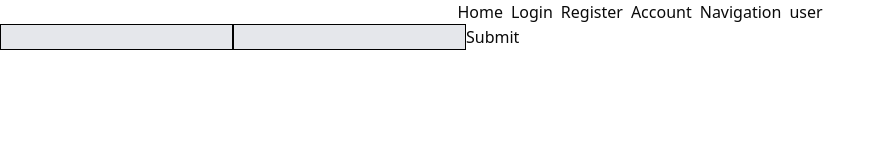
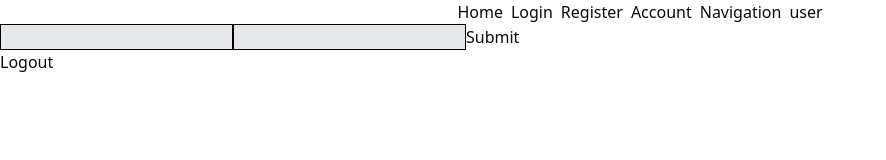
Before and after one commit to BMPaiba/01-challenge-MERN, a React (Vite) app in the folder front/: page /auth in a window 1280 px wide. Shown: the top 160 px of the page, without its empty margins (0-886 px from the left). Built offline with nearby package versions, Linux system fonts and the light colour scheme; no server answers.

Commit message:
feat(auth): store JWT in cookies for authentication

```diff
--- a/front/package.json
+++ b/front/package.json
@@ -12,9 +12,11 @@
   "dependencies": {
     "@hookform/resolvers": "^3.10.0",
     "@reduxjs/toolkit": "^2.5.1",
+    "@types/js-cookie": "^3.0.6",
     "axios": "^1.7.9",
     "class-variance-authority": "^0.7.1",
     "clsx": "^2.1.1",
+    "js-cookie": "^3.0.5",
     "lucide-react": "^0.474.0",
     "react": "^18.3.1",
     "react-dom": "^18.3.1",
--- a/front/src/features/auth/pages/login.tsx
+++ b/front/src/features/auth/pages/login.tsx
@@ -2,6 +2,8 @@ import { useForm, SubmitHandler } from "react-hook-form";
 import { z } from "zod";
 import { zodResolver } from "@hookform/resolvers/zod";
 import { postLoginApi } from "../actions/login.action";
+import { useDispatch } from "react-redux";
+import { login, logout } from "../store/authSlice";
 
 interface IFormInput {
   email: string;
@@ -9,36 +11,48 @@ interface IFormInput {
 }
 
 const schema = z.object({
-  email: z.string().email("Debe ser un correo electrónico válido").max(20, "El correo no debe exceder los 20 caracteres"),
+  email: z
+    .string()
+    .email("Debe ser un correo electrónico válido")
+    .max(20, "El correo no debe exceder los 20 caracteres"),
   password: z.string().min(6, "La contraseña debe tener al menos 6 caracteres"),
 });
 
-
 export default function Login() {
-  const { register, handleSubmit, formState: { errors } } = useForm<IFormInput>({
+  const dispatch = useDispatch();
+  const {
+    register,
+    handleSubmit,
+    formState: { errors },
+  } = useForm<IFormInput>({
     resolver: zodResolver(schema),
   });
 
   const onSubmit: SubmitHandler<IFormInput> = async (data) => {
-    const login = await postLoginApi(data);
-    console.log(login);
+    try {
+      const loginResponse = await postLoginApi(data);
+      dispatch(login({ user: loginResponse.user, token: loginResponse.jwt }));
+    } catch (error) {
+      console.error("Error during login:", error);
+    }
+  };
+
+  const onLogout = () => {
+    dispatch(logout());
   };
 
   return (
-    <form onSubmit={handleSubmit(onSubmit)}>
-      <input
-        {...register("email")}
-        className="bg-gray-200 border border-black text-black"
-      />
-      {errors.email && <p>{errors.email.message}</p>}
+    <div>
+      <form onSubmit={handleSubmit(onSubmit)}>
+        <input {...register("email")} className="bg-gray-200 border border-black text-black" />
+        {errors.email && <p>{errors.email.message}</p>}
 
-      <input
-        {...register("password")}
-        className="bg-gray-200 border border-black text-black"
-      />
-      {errors.password && <p>{errors.password.message}</p>}
+        <input {...register("password")} className="bg-gray-200 border border-black text-black" />
+        {errors.password && <p>{errors.password.message}</p>}
 
-      <input type="submit" />
-    </form>
+        <input type="submit" />
+      </form>
+      <button onClick={onLogout}>Logout</button>
+    </div>
   );
 }
--- a/front/src/features/auth/store/authSlice.ts
+++ b/front/src/features/auth/store/authSlice.ts
@@ -1,26 +1,35 @@
 import { createSlice, PayloadAction } from "@reduxjs/toolkit";
+import Cookies from "js-cookie";
 
 interface AuthState {
   isAuthenticated: boolean;
   user: string | null;
+  token: string | null;
 }
 
 const initialState: AuthState = {
   isAuthenticated: false,
   user: null,
+  token: null,
 };
 
 const authSlice = createSlice({
   name: "auth",
   initialState,
   reducers: {
-    login: (state, action: PayloadAction<string>) => {
+    login: (state, action: PayloadAction<{ user: any; token: string }>) => {
       state.isAuthenticated = true;
-      state.user = action.payload;
+      state.user = action.payload.user;
+      state.token = action.payload.token;
+
+      Cookies.set("jwt", action.payload.token, { expires: 7 });
     },
     logout: (state) => {
       state.isAuthenticated = false;
       state.user = null;
+      state.token = null;
+
+      Cookies.remove("jwt");
     },
   },
 });
```
Also changed, not shown: 2 other files (tests, documents, lock files or other folders).
